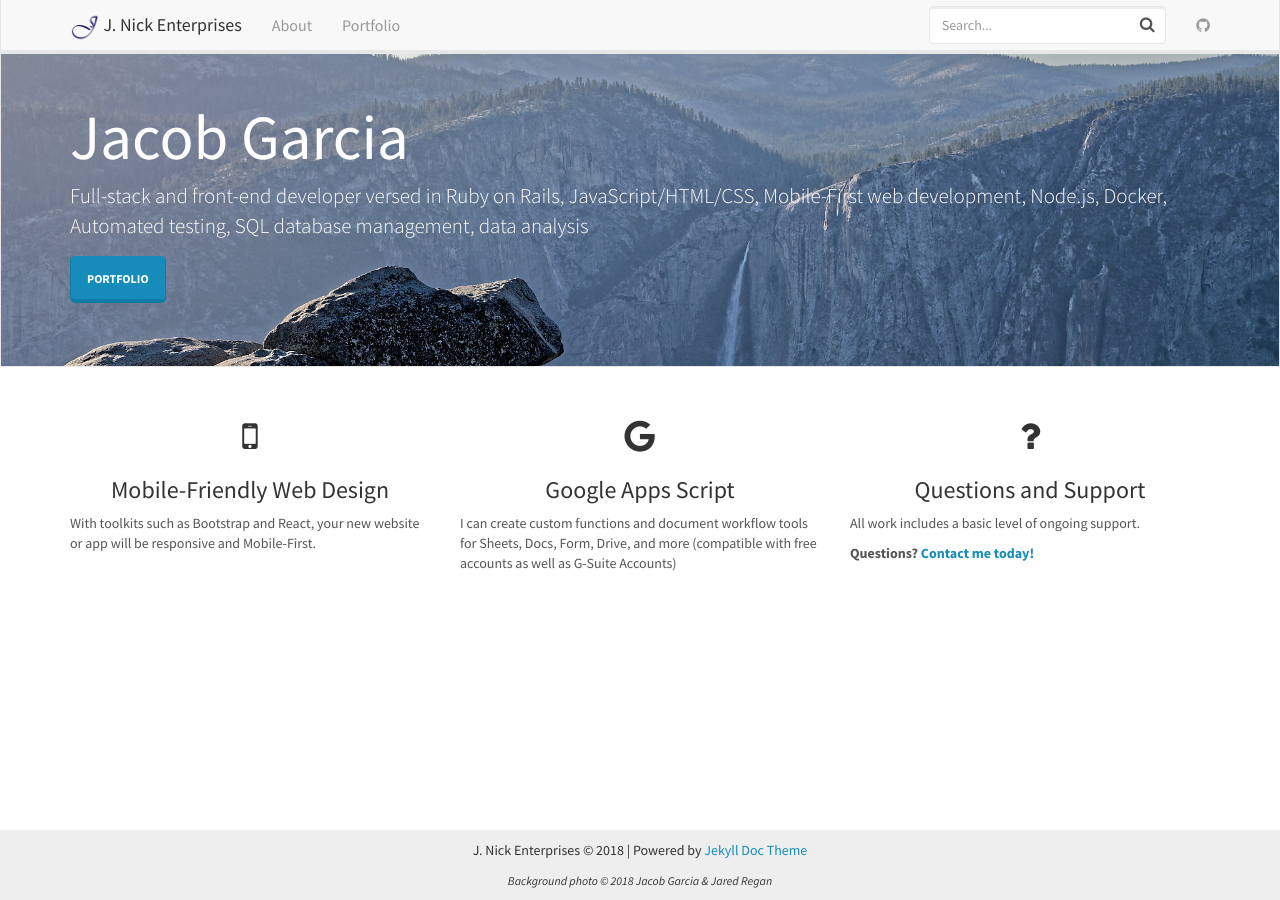
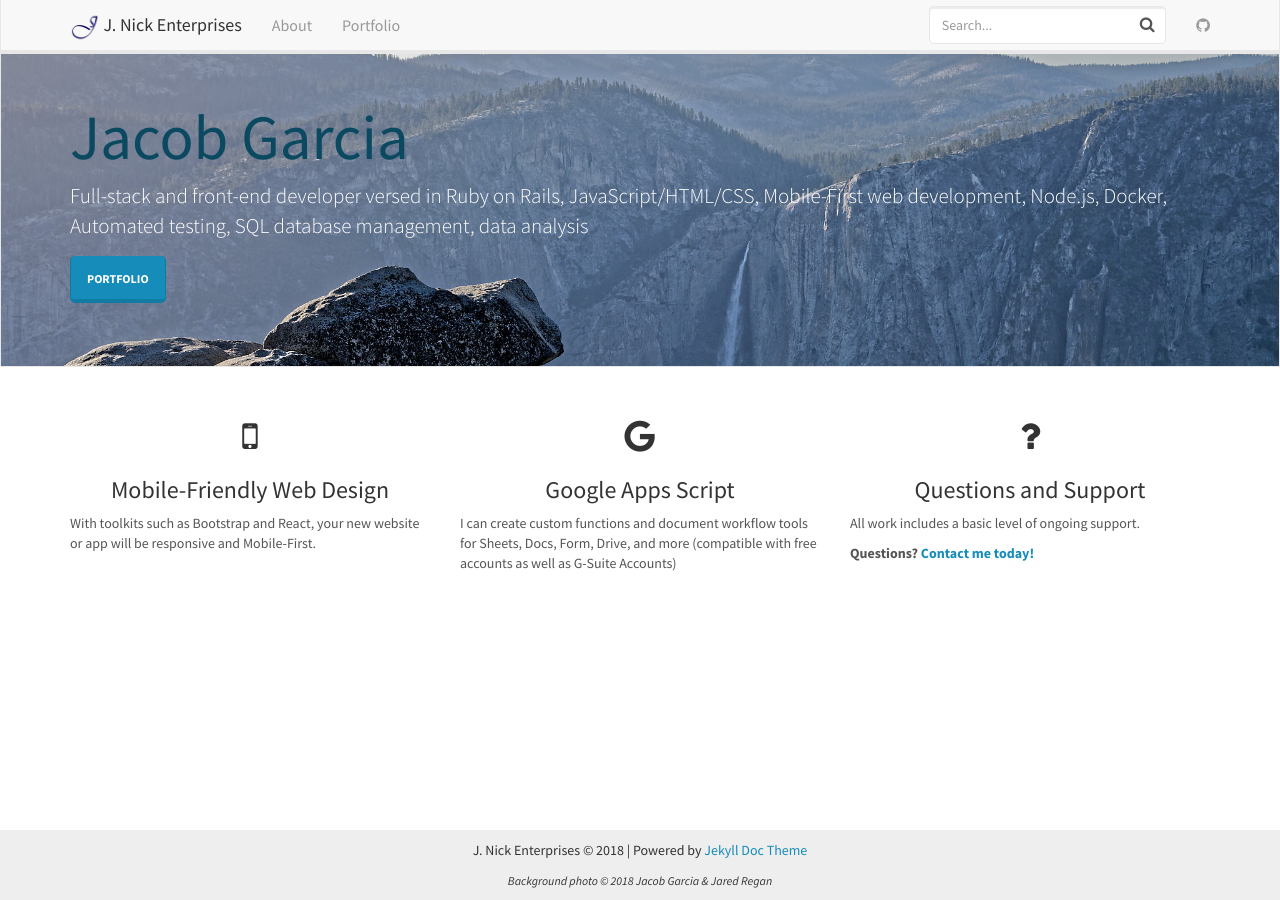
Before and after one commit to janikgar/janikgar.github.io, a Jekyll site: the page built from index.html, in a window 1280 px wide. Built offline with Jekyll 4.4.1, drawn with Linux system fonts in a browser that asks for light colours; nearby versions of some CDN libraries.

Commit message:
make headline more visible

```diff
--- a/css/main.scss
+++ b/css/main.scss
@@ -91,3 +91,7 @@ body {
   width: 300px;
   height: auto;
 }
+
+.jumbotron-headline {
+  color: rgb(11, 73, 97);
+}
--- a/index.html
+++ b/index.html
@@ -4,7 +4,9 @@ layout: default
 
 <div class="header-container jumbotron">
     <div class="container">
-        <h1>Jacob Garcia</h1>
+        <h1>
+            <span class="jumbotron-headline">Jacob Garcia</span>
+        </h1>
         <p>Full-stack and front-end developer versed in Ruby on Rails, JavaScript/HTML/CSS, Mobile-First web development, Node.js, Docker, Automated testing, SQL database management, data analysis</p>
         <p><a class="btn btn-primary btn-lg" href="{{ "/docs/home/" | prepend: site.baseurl }}" role="button">Portfolio</a></p>
     </div>
```
